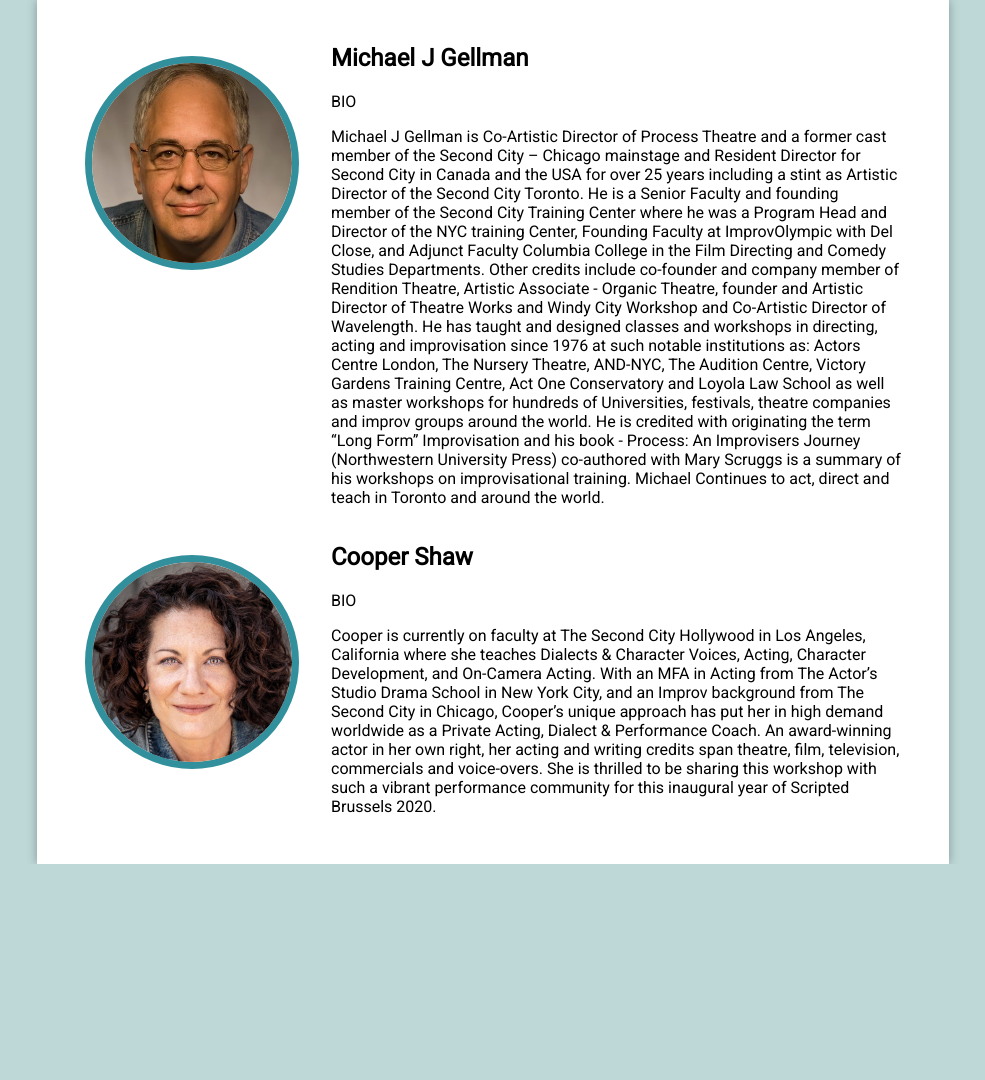
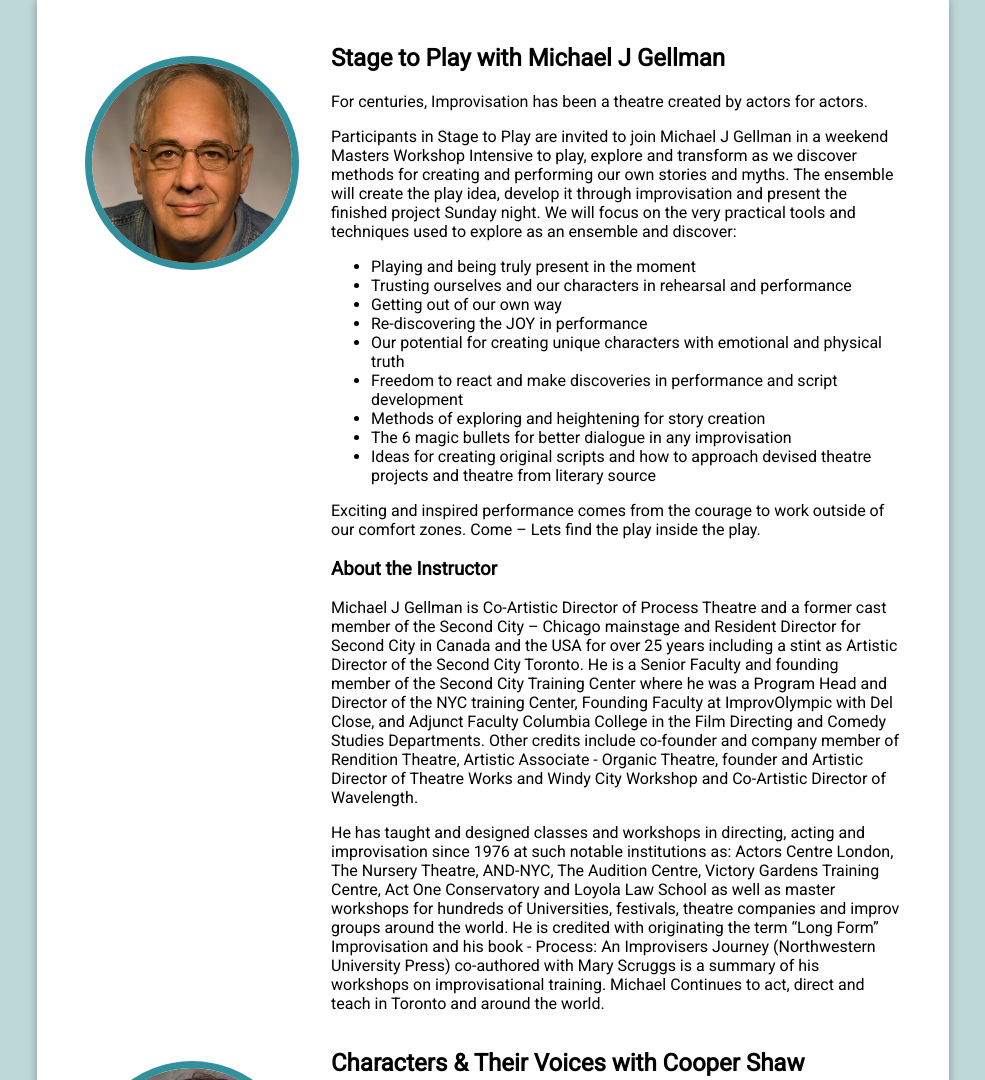
Before and after one commit to scriptedbrussels/scriptedbrussels.github.io, a plain HTML site: page workshops/index.html in a window 1280 px wide. Shown: the top 1080 px of the page, without its empty margins (147-1132 px from the left). Before the commit the page ends 864 px from the top, so only its background shows below. Drawn offline with Linux system fonts and the light colour scheme.

Commit message:
Show workshop description

```diff
--- a/workshops/index.html
+++ b/workshops/index.html
@@ -12,8 +12,34 @@
         <div class="instructor">
             <img class="portrait" src="michaels-j-gellman.jpg" />
             <div class="bio">
-                <h2>Michael J Gellman</h2>
-                <p>BIO</p>
+                <h2>Stage to Play with Michael J Gellman</h2>
+                <p>
+                    For centuries, Improvisation has been a theatre created by actors for actors.
+                </p>
+                <p>
+                    Participants in Stage to Play are invited to join Michael J Gellman in a weekend
+                    Masters Workshop Intensive to play, explore and transform as we discover methods
+                    for creating and performing our own stories and myths.  The ensemble will create
+                    the play idea, develop it through improvisation and present the finished project
+                    Sunday night. We will focus on the very practical tools and techniques used to
+                    explore as an ensemble and discover:
+                </p>
+                <ul>
+                    <li>Playing and being truly present in the moment</li>
+                    <li>Trusting ourselves and our characters in rehearsal and performance</li>
+                    <li>Getting out of our own way</li>
+                    <li>Re-discovering the JOY in performance</li>
+                    <li>Our potential for creating unique characters with emotional and physical truth</li>
+                    <li>Freedom to react and make discoveries in performance and script development</li>
+                    <li>Methods of exploring and heightening for story creation</li>
+                    <li>The 6 magic bullets for better dialogue in any improvisation</li>
+                    <li>Ideas for creating original scripts and how to approach devised theatre projects and theatre from literary source</li>
+                </ul>
+                <p>
+                    Exciting and inspired performance comes from the courage to work outside of our
+                    comfort zones. Come – Lets find the play inside the play.
+                </p>
+                <h3>About the Instructor</h3>
                 <p>
                     Michael J Gellman is Co-Artistic Director of Process Theatre and a former
                     cast member of the Second City – Chicago mainstage and Resident Director
@@ -26,6 +52,8 @@
                     member of Rendition Theatre, Artistic Associate - Organic Theatre, founder
                     and Artistic Director of Theatre Works and Windy City Workshop and Co-Artistic
                     Director of Wavelength.
+                </p>
+                <p>
                     He has taught and designed classes and workshops in directing, acting and
                     improvisation since 1976 at such notable institutions as: Actors Centre London,
                     The Nursery Theatre, AND-NYC, The Audition Centre, Victory Gardens Training Centre,
@@ -42,8 +70,15 @@
         <div class="instructor">
             <img class="portrait" src="cooper-shaw.jpg" />
             <div class="bio">
-                <h2>Cooper Shaw</h2>
-                <p>BIO</p>
+                <h2>Characters & Their Voices with Cooper Shaw</h2>
+                <p>
+                    Let your characters’ voices shine through! In this workshop, performers will learn
+                    tricks to develop strong characters in an instant, connecting physicality & emotional
+                    life with vocal choices. We will explore character status, breathing techniques and
+                    various vocal resonators, empowering the performer with greater knowledge of their
+                    instrument all in service of creating fully-realized characters.
+                </p>
+                <h3>About the Instructor</h3>
                 <p>
                     Cooper is currently on faculty at The Second City Hollywood in Los Angeles, California
                     where she teaches Dialects & Character Voices, Acting, Character Development, and
```
